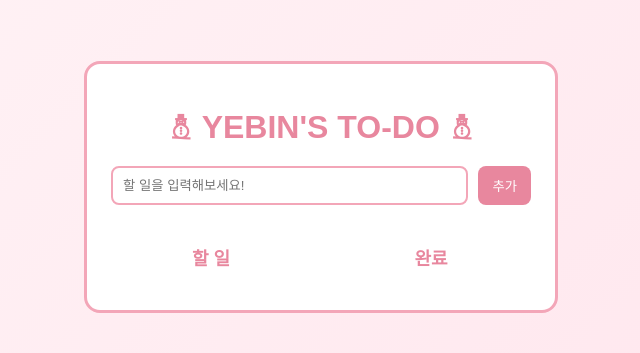
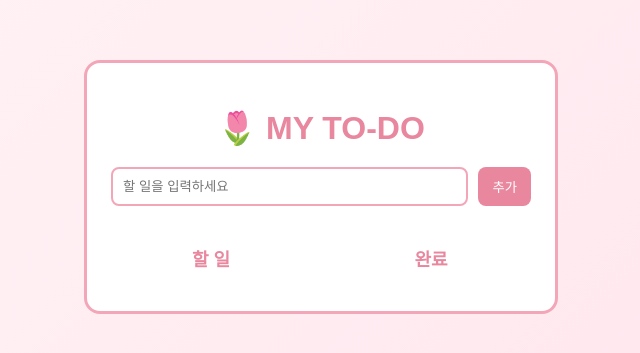
Before and after one commit to 2026-LIKELION-DS/FE_Study, a React (Vite) app: page / in a window 1280 px wide. Shown: the part 213-566 px from the top of the page, without its empty margins (319-959 px from the left). Built offline with nearby package versions, Linux system fonts and the light colour scheme.

Commit message:
feat: Todo 완료 및 삭제 기능 구현

```diff
--- a/src/App.tsx
+++ b/src/App.tsx
@@ -17,15 +17,27 @@ function App() {
     setTodos([...todos, newTodo]);
   };
 
+  const handleCompleteTodo = (id: number) => {
+    setTodos(
+      todos.map((todo) =>
+        todo.id === id
+          ? { ...todo, completed: true }
+          : todo
+      )
+    );
+  };
+
+  const handleDeleteTodo = (id: number) => {
+    setTodos(todos.filter((todo) => todo.id !== id));
+  };
+
   return (
     <main className="todo-container">
-      <h1 className="todo-container__header">
-        ⛄︎ YEBIN'S TO-DO ⛄︎
-      </h1>
+      <h1 className="todo-container__header">🌷 MY TO-DO</h1>
 
       <TodoInput onAdd={handleAddTodo} />
 
-      <TodoList todos={todos} />
+      <TodoList todos={todos} onComplete={handleCompleteTodo} onDelete={handleDeleteTodo}/>
     </main>
   );
 }
--- a/src/components/TodoInput.tsx
+++ b/src/components/TodoInput.tsx
@@ -16,19 +16,11 @@ function TodoInput({ onAdd }: TodoInputProps) {
 
     return (
         <form className="todo-container__form">
-        <input
-            className="todo-container__input"
-            type="text"
-            placeholder="할 일을 입력해보세요!"
-            value={text}
-            onChange={(e) => setText(e.target.value)}
+        <input className="todo-container__input" type="text"
+            placeholder="할 일을 입력하세요" value={text} onChange={(e) => setText(e.target.value)}
         />
 
-        <button
-            className="todo-container__button"
-            type="button"
-            onClick={handleAdd}
-        >
+        <button className="todo-container__button" type="button" onClick={handleAdd}>
             추가
         </button>
         </form>
--- a/src/components/TodoItem.tsx
+++ b/src/components/TodoItem.tsx
@@ -1,20 +1,28 @@
 interface TodoItemProps {
+    id: number;
     text: string;
     completed: boolean;
+    onComplete: (id: number) => void;
+    onDelete: (id: number) => void;
 }
 
-function TodoItem({ text, completed }: TodoItemProps) {
+function TodoItem({
+    id,
+    text,
+    completed,
+    onComplete,
+    onDelete,
+    }: TodoItemProps) {
     return (
         <li className="render-container__item">
-        <span className="render-container__item-text">
-            {text}
-        </span>
+        <span className="render-container__item-text">{text}</span>
 
-        <button
-            className={`render-container__item-button ${
+        <button className={`render-container__item-button ${
             completed ? "delete" : "complete"
             }`}
-            type="button"
+            type="button" onClick={() =>
+            completed ? onDelete(id) : onComplete(id)
+            }
         >
             {completed ? "삭제" : "완료"}
         </button>
--- a/src/components/TodoList.tsx
+++ b/src/components/TodoList.tsx
@@ -3,9 +3,15 @@ import type { Todo } from "../types/Todo";
 
 interface TodoListProps {
     todos: Todo[];
+    onComplete: (id: number) => void;
+    onDelete: (id: number) => void;
 }
 
-function TodoList({ todos }: TodoListProps) {
+function TodoList({
+    todos,
+    onComplete,
+    onDelete,
+    }: TodoListProps) {
     const activeTodos = todos.filter((todo) => !todo.completed);
     const completedTodos = todos.filter((todo) => todo.completed);
 
@@ -16,10 +22,8 @@ function TodoList({ todos }: TodoListProps) {
 
             <ul className="render-container__list">
             {activeTodos.map((todo) => (
-                <TodoItem
-                key={todo.id}
-                text={todo.text}
-                completed={todo.completed}
+                <TodoItem key={todo.id} id={todo.id} text={todo.text}
+                    completed={todo.completed} onComplete={onComplete} onDelete={onDelete}
                 />
             ))}
             </ul>
@@ -30,10 +34,8 @@ function TodoList({ todos }: TodoListProps) {
 
             <ul className="render-container__list">
             {completedTodos.map((todo) => (
-                <TodoItem
-                key={todo.id}
-                text={todo.text}
-                completed={todo.completed}
+                <TodoItem key={todo.id} id={todo.id} text={todo.text}
+                    completed={todo.completed} onComplete={onComplete} onDelete={onDelete}
                 />
             ))}
             </ul>
```
